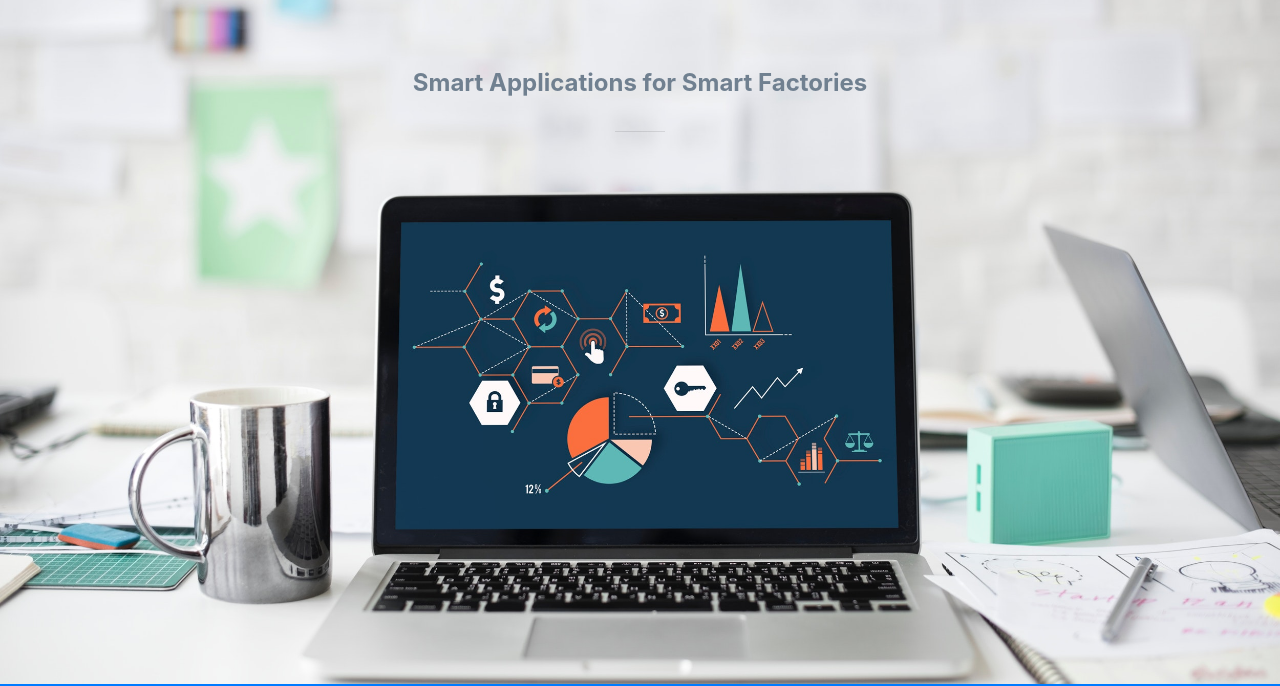
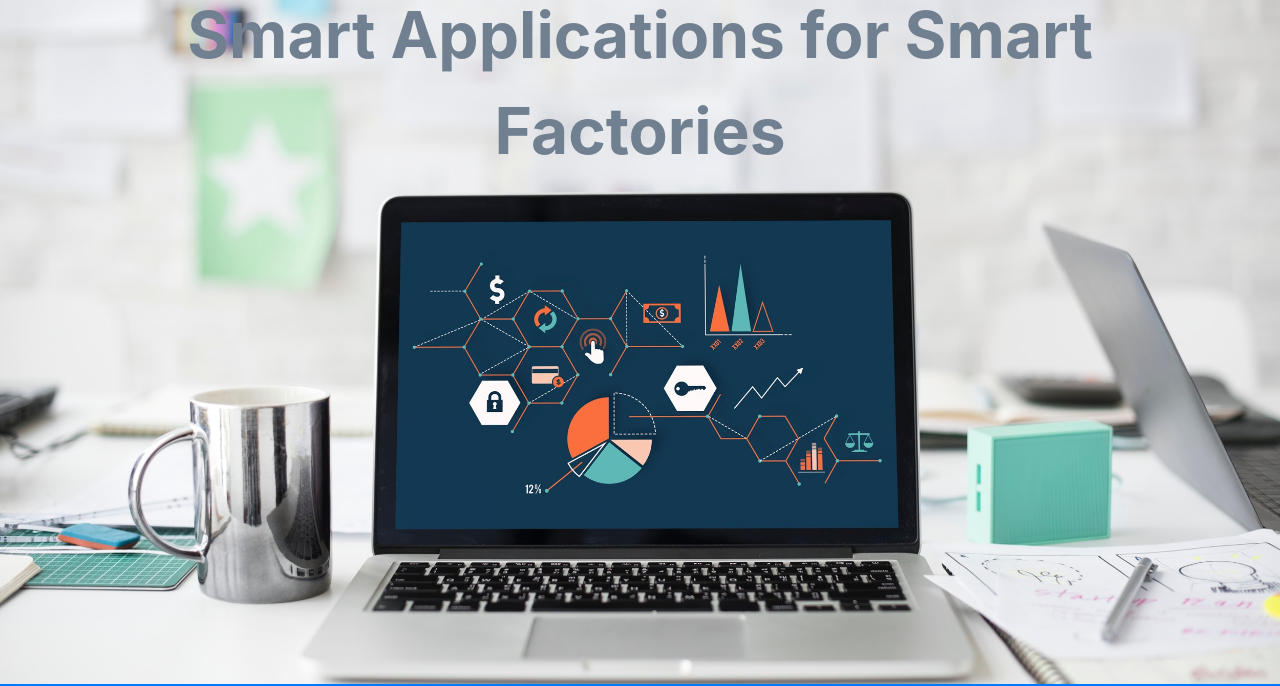
Before and after one commit to itageeu/itageeu, a website with bundled scripts: page index.html in a window 1280 px wide. Shown: the part 116-802 px from the top of the page. Built offline with nearby package versions, Linux system fonts and the light colour scheme.

Commit message:
font size  changed

```diff
--- a/index.html
+++ b/index.html
@@ -103,7 +103,7 @@
     <header class="masthead text-center text-white d-flex">
       <div class="container my-auto mainText">
         <div class="row">
-          <div class="col-lg-10 mx-auto" style="top:-170px; color: slategrey; font-size: 24px;">
+          <div class="col-lg-10 mx-auto" style="top:-170px; color: slategrey; font-size: 4em;">
 
               <strong>Smart Applications for Smart Factories</strong>
 
```
